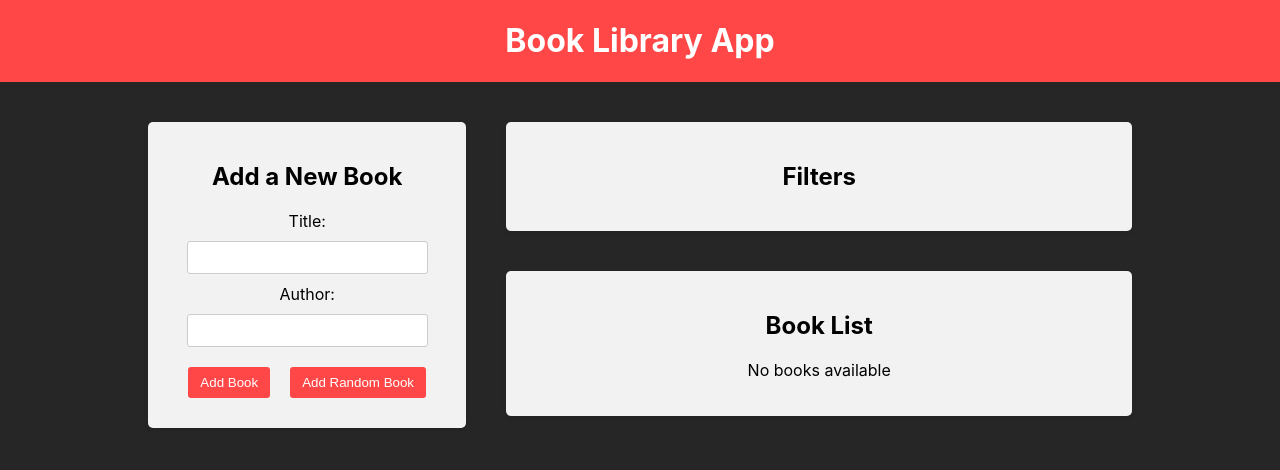
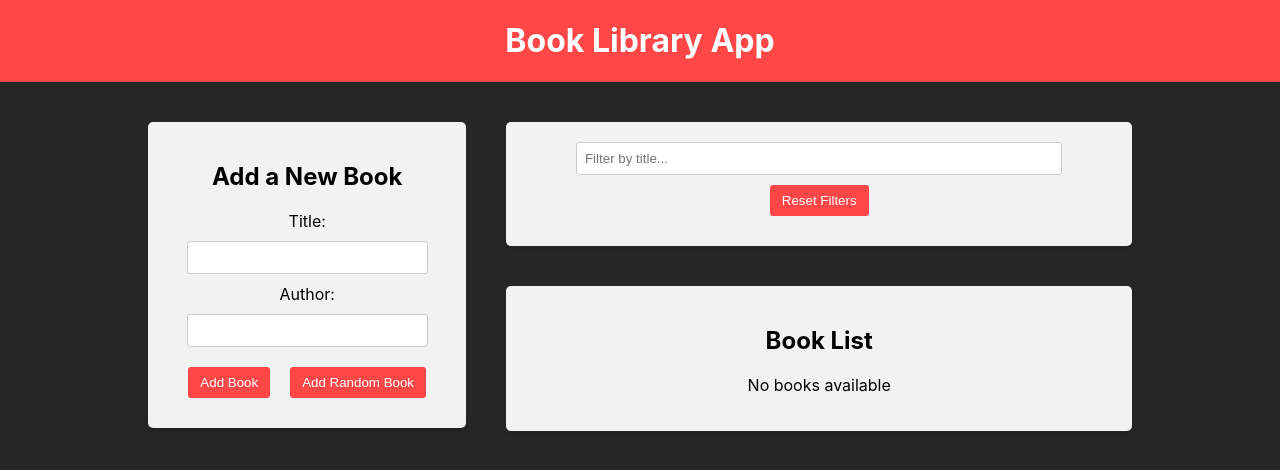
Before and after one commit to JaneSardarian/Book-Library-App, a React (Create React App) app in the folder frontend/: page / in a window 1280 px wide. Shown: the top 470 px of the page. Built offline with nearby package versions, Linux system fonts and the light colour scheme.

Commit message:
Filter Redux Slice and filter by title

```diff
--- a/frontend/src/components/BookList/BookList.js
+++ b/frontend/src/components/BookList/BookList.js
@@ -1,9 +1,11 @@
 import { useSelector, useDispatch } from 'react-redux';
 import { BsBookmarkHeart, BsBookmarkHeartFill } from 'react-icons/bs';
 import { deleteBook, toggleFavorite } from '../../redux/books/actionCreators';
+import { selectTitleFilter } from '../../redux/slices/filterSlice';
 import './BookList.css';
 const BookList = () => {
   const books = useSelector((state) => state.books);
+  const titleFilter = useSelector(selectTitleFilter);
   const dispatch = useDispatch();
 
   const handleDeleteBook = (id) => {
@@ -13,7 +15,12 @@
   const handleToggleFavorite = (id) => {
     dispatch(toggleFavorite(id));
   };
-
+  const filteredBooks = books.filter((book) => {
+    const matchesTitle = book.title
+      .toLowerCase()
+      .includes(titleFilter.toLowerCase());
+    return matchesTitle;
+  });
   return (
     <div className="app-block book-list">
       <h2>Book List</h2>
@@ -21,7 +28,7 @@
         <p>No books available</p>
       ) : (
         <ul>
-          {books.map((book, i) => (
+          {filteredBooks.map((book, i) => (
             <li key={book.id}>
               <div className="book-info">
                 {++i}. {book.title} by <strong>{book.author}</strong>
--- a/frontend/src/components/Filter/Filter.js
+++ b/frontend/src/components/Filter/Filter.js
@@ -1,8 +1,36 @@
+import { useDispatch, useSelector } from 'react-redux';
+import {
+  selectTitleFilter,
+  setTitleFilter,
+  resetFilters,
+} from '../../redux/slices/filterSlice';
 import './Filter.css';
+
 const Filter = () => {
+  const dispatch = useDispatch();
+  const titleFilter = useSelector(selectTitleFilter);
+
+  const handleTitleFilterChange = (e) => {
+    dispatch(setTitleFilter(e.target.value));
+  };
+  const handleResetFilters = () => {
+    dispatch(resetFilters());
+  };
   return (
     <div className="app-block filter">
-      <h2>Filters</h2>
+      <div className="filter-row">
+        <div className="filter-group">
+          <input
+            type="text"
+            value={titleFilter}
+            placeholder="Filter by title..."
+            onChange={handleTitleFilterChange}
+          ></input>
+          <button type="button" onClick={handleResetFilters}>
+            Reset Filters
+          </button>
+        </div>
+      </div>
     </div>
   );
 };
--- /dev/null
+++ b/frontend/src/redux/slices/filterSlice.js
@@ -0,0 +1,34 @@
+import { createSlice } from '@reduxjs/toolkit';
+
+const initialState = {
+  title: '',
+};
+
+const filterSlice = createSlice({
+  name: 'filter',
+  initialState,
+  reducers: {
+    setTitleFilter: (state, action) => {
+      // You can mutate state thanks to Immer library
+      // есть 2 варианта в ридакс слайс
+      // return { ...state, title: action.payload };
+      state.title = action.payload;
+      //в традиционном ридакс нельзя так делать,
+      // потому что поменяется изначальное состояние,
+      //  а здесь это не изначальное состояние а уже другое,
+      //  засчет того что в слайсах есть пакет иммер и поэтому
+      //   создается новое состояние, хоть и выглядит как будто
+      //   старое изменяешь. Иммер отслеживает изменение объекта,
+      // поэтому ретурн здесь тоже не нужен
+    },
+    resetFilters: (state) => {
+      return initialState;
+    },
+  },
+});
+
+export const { setTitleFilter, resetFilters } = filterSlice.actions;
+
+export const selectTitleFilter = (state) => state.filter.title;
+
+export default filterSlice.reducer;
--- a/frontend/src/redux/store.js
+++ b/frontend/src/redux/store.js
@@ -1,9 +1,11 @@
 import { configureStore } from '@reduxjs/toolkit';
 import booksReducer from './books/reducer';
+import filterReducer from './slices/filterSlice';
 
 const store = configureStore({
   reducer: {
     books: booksReducer,
+    filter: filterReducer,
   },
 });
 export default store;
```
